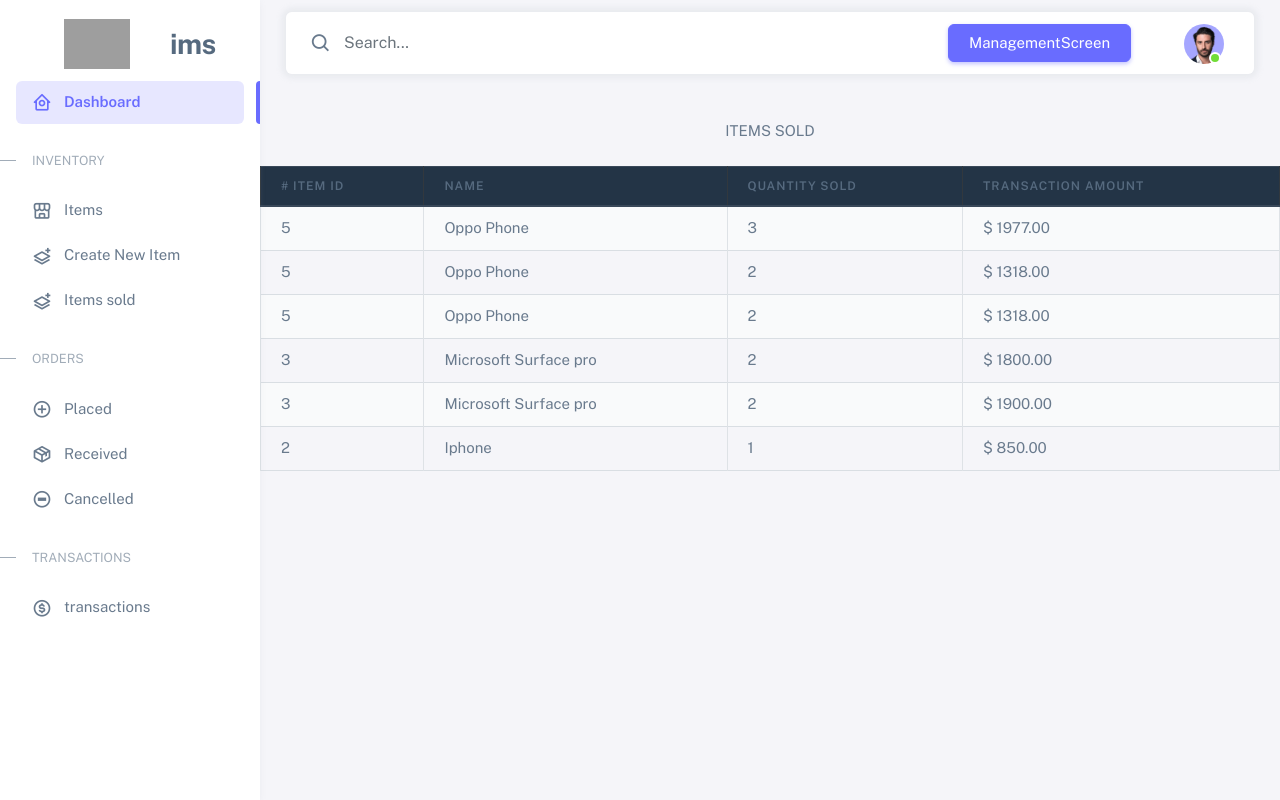
After one commit to narendra098/SOPEONOW, a Django app: page /items_sold in a window 1280 px wide. The commit adds this page. Run offline with Django 4.2, Linux system fonts and the light colour scheme; data comes from the database, SQL or seed files in the repository; both versions use the stored data as it was after the commit; some libraries are stand-ins or nearby versions; grey boxes are pictures that could not be loaded.

Commit message:
added items sold page

```diff
--- a/inventory/urls.py
+++ b/inventory/urls.py
@@ -17,6 +17,9 @@ urlpatterns = [
      path('order_item/<int:item_id>', views.OrderItem, name='order_item'),
 
      #url for selling item
-     path('sell_item/<int:item_id>', views.SellItem, name='sell_item')
+     path('sell_item/<int:item_id>', views.SellItem, name='sell_item'),
+
+     #url for items sold page
+     path('items_sold', views.sold_items, name='items_sold')
 
     ]
--- a/inventory/views.py
+++ b/inventory/views.py
@@ -124,7 +124,7 @@ def SellItem(request, item_id):
                 item_name = item.item_name,
                 item_cost = item.item_cost,
                 item_quantity = item_quantity_selling,
-                transaction_amount = Decimal(item_quantity_selling)*Decimal(item.item_cost),
+                transaction_amount = Decimal(item_quantity_selling)*Decimal(item.item_selling_price),
                 transaction_type = 'sold'
                 )
                 transaction.save()
@@ -143,3 +143,12 @@ def SellItem(request, item_id):
 
     context = {'form': form}
     return render(request, 'sell-item.html', context)
+
+# view for showing all sold items
+def sold_items(request):
+    # getting all the sold items from transaction model
+    items_sold = Transaction.objects.filter(transaction_type='sold')
+
+    context = {'items_sold':items_sold}
+
+    return render(request, 'items-sold.html', context)
--- a/templates/index.html
+++ b/templates/index.html
@@ -121,6 +121,13 @@
               </a>
             </li>
 
+            <li class="menu-item">
+              <a href="{% url 'items_sold' %}" class="menu-link">
+                <i class="menu-icon tf-icons bx bx-layer-plus"></i>
+                <div data-i18n="Boxicons">Items sold</div>
+              </a>
+            </li>
+
             <!-- orders section -->
             <li class="menu-header small text-uppercase"><span class="menu-header-text">ORDERS</span></li>
 
@@ -160,11 +167,6 @@
               </a>
             </li>
 
-            <a href="{% url 'management' %}">
-            <li class="menu-header small text-uppercase">
-              <span class="menu-header-text">MANAGEMENT</span>
-            </li>
-          </a>
 
 
 
@@ -202,6 +204,10 @@
                 </div>
               </div>
               <!-- /Search -->
+
+              <a class="btn btn-primary" style="margin-left: 400px;" href="{% url 'management' %}"  role="button">ManagementScreen</a>
+
+
 
               <ul class="navbar-nav flex-row align-items-center ms-auto">
                 <!-- Place this tag where you want the button to render. -->
--- /dev/null
+++ b/templates/items-sold.html
@@ -0,0 +1,37 @@
+{% extends 'index.html' %}
+{% block content %}
+<br></br>
+<center>ITEMS SOLD</center>
+<br>
+		<table class = "table table-striped table-bordered" >
+			<thead class = "table-dark">
+				<tr>
+					<th> # Item id </th>
+					<th> Name</th>
+                    <th>Quantity Sold</th>
+                    <th> Transaction Amount</th>
+				</tr>
+			</thead>
+
+			<tbody>
+                {% for item in items_sold %}
+				<tr>
+					<td>{{item.item_id}}</td>
+
+                    <td>{{item.item_name}} </td>
+
+                    <td>{{item.item_quantity}}</td>
+
+                    <td>$ {{item.transaction_amount}}</td>
+
+
+				</tr>
+
+                {% endfor %}
+			</tbody>
+
+		</table>
+
+
+
+{% endblock %}
--- a/templates/transactions.html
+++ b/templates/transactions.html
@@ -9,7 +9,7 @@
 					<th> # Txn id </th>
 					<th> Item Name</th>
 					<th> Cost </th>
-					<th>Ordered Quantity</th>
+					<th> Quantity</th>
                     <th> Transaction Type </th>
                     <th>Transaction Amount</th>
 				</tr>
```
Also changed, not shown: db.sqlite3.
